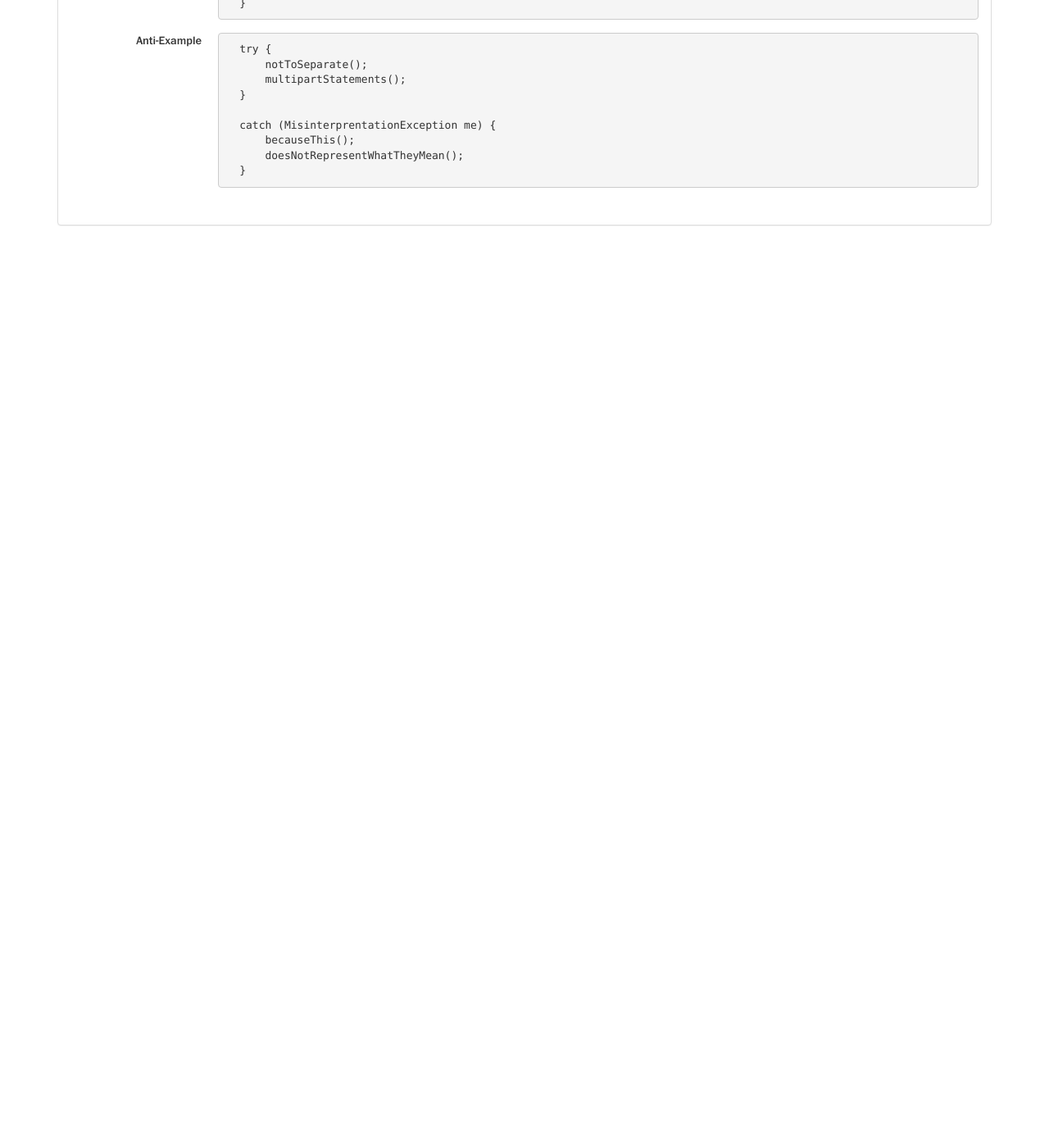
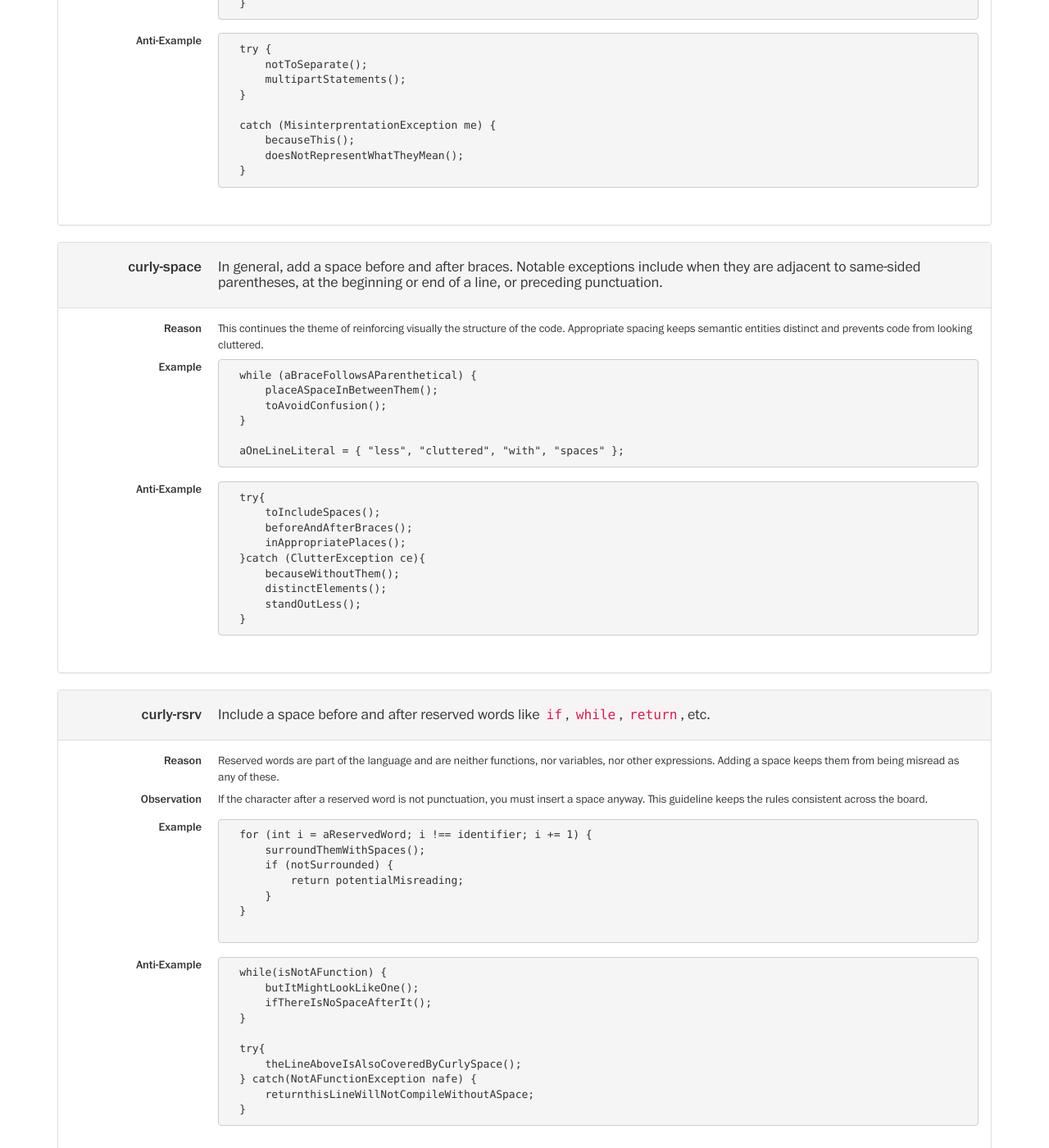
Before and after one commit to lmucs/hacking-guidelines, a Jekyll site: the page built from curly/index.html, in a window 1280 px wide and 1400 px high, scrolled down 1876 px. Shown: the whole window at 82% size. Built offline with Jekyll 4.4.1, drawn with Linux system fonts in a browser that asks for light colours; before the commit the page ends 2171 px from its top, so only the background shows below that.

Commit message:
A few more curly-brace guidelines.

```diff
--- a/curly/index.html
+++ b/curly/index.html
@@ -182,3 +182,99 @@ layout: default
     </dl>
   </div>
 </div>
+
+<div class="panel panel-default" id="curly-space">
+  <div class="panel-heading">
+    <dl class="dl-horizontal">
+      <dt><h4>curly-space</h4></dt>
+      <dd><h4>In general, add a space before and after braces. Notable exceptions include when they are
+          adjacent to same-sided parentheses, at the beginning or end of a line, or preceding
+          punctuation.</h4></dd>
+    </dl>
+  </div>
+  <div class="panel-body">
+    <dl class="dl-horizontal">
+      <dt>Reason</dt>
+      <dd>
+        This continues the theme of reinforcing visually the structure of the code. Appropriate spacing
+        keeps semantic entities distinct and prevents code from looking cluttered.
+      </dd>
+
+      <dt>Example</dt>
+      <dd>
+        <pre>
+  while (aBraceFollowsAParenthetical) {
+      placeASpaceInBetweenThem();
+      toAvoidConfusion();
+  }
+
+  aOneLineLiteral = { "less", "cluttered", "with", "spaces" };</pre>
+      </dd>
+
+      <dt>Anti-Example</dt>
+      <dd>
+        <pre>
+  try{
+      toIncludeSpaces();
+      beforeAndAfterBraces();
+      inAppropriatePlaces();
+  }catch (ClutterException ce){
+      becauseWithoutThem();
+      distinctElements();
+      standOutLess();
+  }</pre>
+      </dd>
+    </dl>
+  </div>
+</div>
+
+<div class="panel panel-default" id="curly-rsrv">
+  <div class="panel-heading">
+    <dl class="dl-horizontal">
+      <dt><h4>curly-rsrv</h4></dt>
+      <dd><h4>Include a space before and after reserved words like <code>if</code>, <code>while</code>,
+          <code>return</code>, etc.</h4></dd>
+    </dl>
+  </div>
+  <div class="panel-body">
+    <dl class="dl-horizontal">
+      <dt>Reason</dt>
+      <dd>
+        Reserved words are part of the language and are neither functions, nor variables, nor other expressions.
+        Adding a space keeps them from being misread as any of these.
+      </dd>
+
+      <dt>Observation</dt>
+      <dd>
+        If the character after a reserved word is not punctuation, you <emph>must</emph> insert a space anyway.
+        This guideline keeps the rules consistent across the board.
+      </dd>
+
+      <dt>Example</dt>
+      <dd>
+        <pre>
+  for (int i = aReservedWord; i !== identifier; i += 1) {
+      surroundThemWithSpaces();
+      if (notSurrounded) {
+          return potentialMisreading;
+      }
+  }
+      </dd>
+
+      <dt>Anti-Example</dt>
+      <dd>
+        <pre>
+  while(isNotAFunction) {
+      butItMightLookLikeOne();
+      ifThereIsNoSpaceAfterIt();
+  }
+
+  try{
+      theLineAboveIsAlsoCoveredByCurlySpace();
+  } catch(NotAFunctionException nafe) {
+      returnthisLineWillNotCompileWithoutASpace;
+  }</pre>
+      </dd>
+    </dl>
+  </div>
+</div>
```
